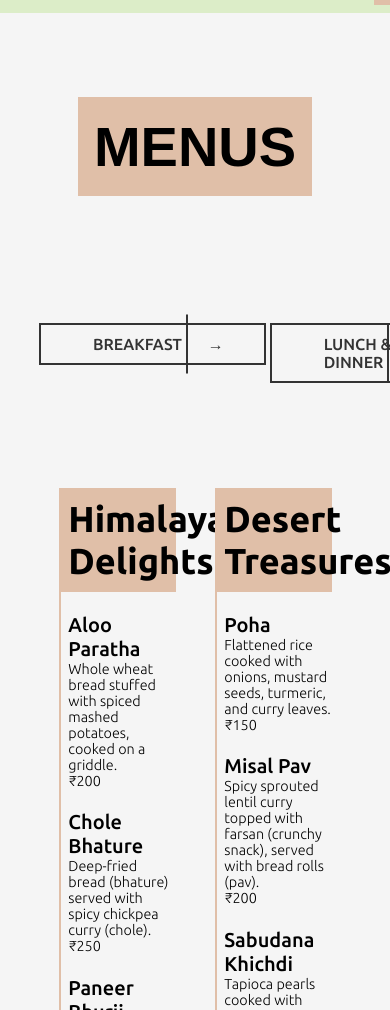
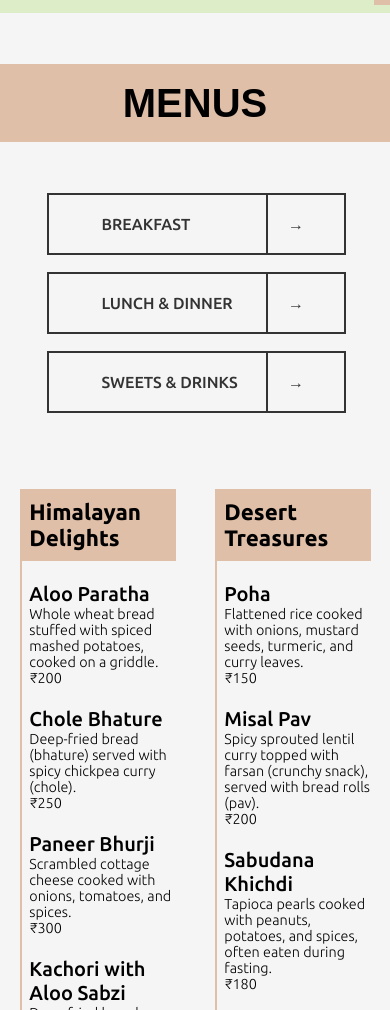
Before and after one commit to HitheshAlle/TiffinBoxRestaurant, a plain HTML site: page menu.html in a window 390 px wide. Shown: the part 99-1109 px from the top of the page. Drawn offline with Linux system fonts and the light colour scheme.

Commit message:
Update menu.css

```diff
--- a/menu.css
+++ b/menu.css
@@ -75,6 +75,52 @@
     display: none;
   }
 
-  .active {
+#sweets-menu{
+    margin-left: 15vw;
+}
+
+.active {
     display: inline-flex;
-  }
+}
+
+@media screen and (max-width: 390px) {
+
+    .main-menu-container {
+        margin-left: 0vw;
+        margin-right: 0vw;
+        margin-top: 6vh;
+    }
+    .menu-arrows {
+        flex-direction: column;
+    }
+    .element1 {
+        padding: 20px 52px;
+        width: 80%;
+        margin-left: 10vw;
+    }
+    .menu-arrows a{
+        margin: 1vh;
+    }
+
+    .menu-title {
+        font-size: 2.5rem;
+        margin-left: 0vw;
+        margin-right: 0vw;
+        padding-bottom: 2vh;
+        margin-bottom: 5vh;
+      }
+
+    .breakfast-menu {
+        margin-top: 8vh;
+    }
+    .breakmenu {
+        width: 40vw;
+    }
+    .breakmenu .region-menu h1 {
+        font-size: 1.4rem;
+    }
+    #sweets-menu{
+        margin-left: 5vw;
+    }
+
+}
```
